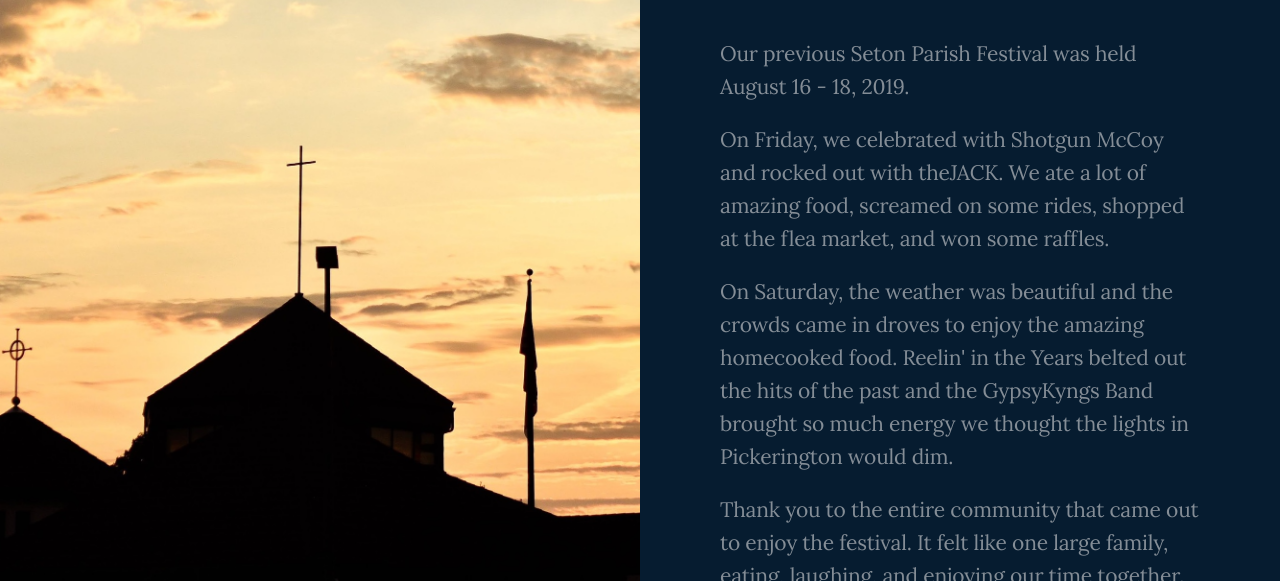
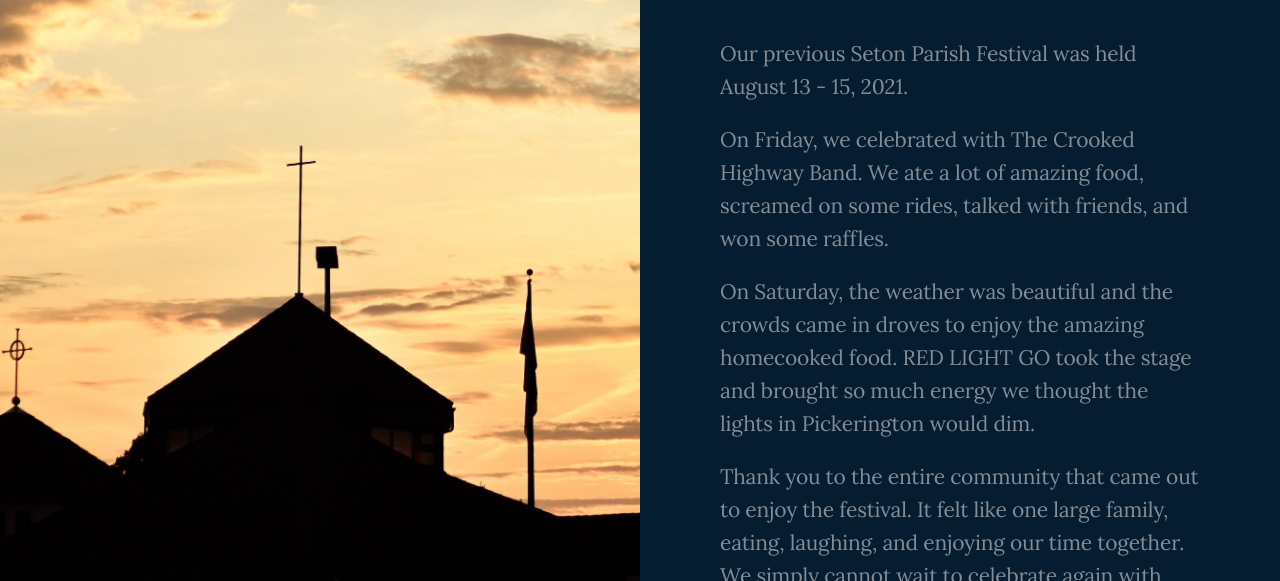
Before and after one commit to setonparish/setonparish.github.io, a plain HTML site: page index.html in a window 1280 px wide. Shown: the part 219-800 px from the top of the page. Drawn offline with Linux system fonts and the light colour scheme.

Commit message:
Update for festival 2021

```diff
--- a/index.html
+++ b/index.html
@@ -55,15 +55,14 @@
 
         <div class="split-bio">
           <p>
-            Our previous Seton Parish Festival was held August 16 - 18, 2019.
+            Our previous Seton Parish Festival was held August 13 - 15, 2021.
           </p>
           <p>
-            On Friday, we celebrated with Shotgun McCoy and rocked out with theJACK. We ate a lot of amazing food,
-            screamed on some rides, shopped at the flea market, and won some raffles.
+            On Friday, we celebrated with The Crooked Highway Band. We ate a lot of amazing food,
+            screamed on some rides, talked with friends, and won some raffles.
             <p>
               On Saturday, the weather was beautiful and the crowds came in droves to enjoy the amazing homecooked food.
-              Reelin' in the Years belted out the hits of the past and the GypsyKyngs Band brought so much energy we
-              thought the lights in Pickerington would dim.
+              RED LIGHT GO took the stage and brought so much energy we thought the lights in Pickerington would dim.
             </p>
             <p>
               Thank you to the entire community that came out to enjoy the festival. It felt like one large family,
@@ -78,7 +77,7 @@
             <h3>Festival Photos</h3>
 
             <ul>
-              <li><a href="https://photos.app.goo.gl/69Q5D3HMift1nDmd8">2019 Seton Festival Photo Gallery</a></li>
+              <li><a href="https://photos.app.goo.gl/T6jd3NsGF55qXFGH7">2021 Seton Festival Photo Gallery</a></li>
             </ul>
 
           </div>
```
